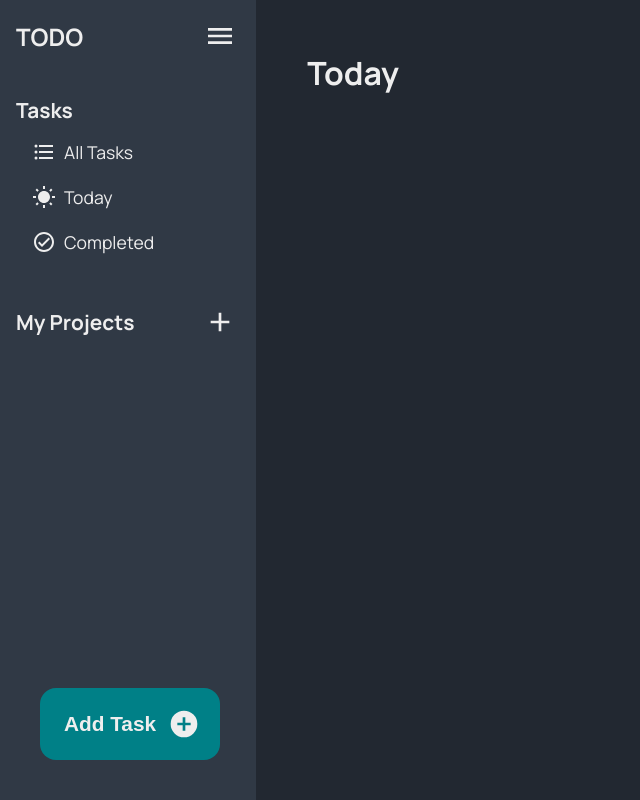
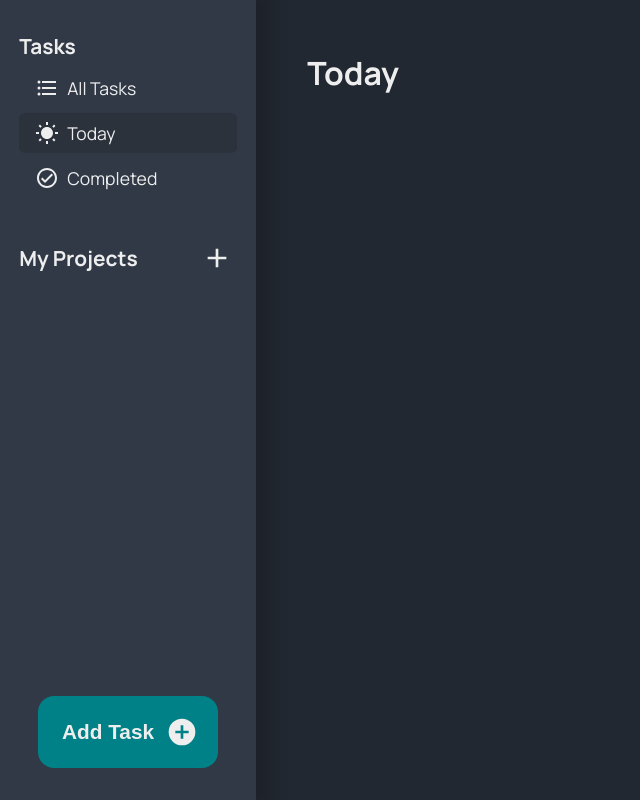
Before and after one commit to aadilhabibsattar/odin-todo-list, a website built with webpack: page src/template.html in a window 1280 px wide. Shown: the top 800 px of the page, without its empty margins (0-640 px from the left). Built offline with nearby package versions, Linux system fonts and the light colour scheme.

Commit message:
changed UI and added animations

```diff
--- a/src/scripts/dom.js
+++ b/src/scripts/dom.js
@@ -18,8 +18,17 @@ export function addTasksToPage(filteredTasks = taskList.filter(currentFilter)) {
             const task = filteredTasks[index];
             task.isChecked = !task.isChecked;
 
-            saveTasksToStorage();
-            addTasksToPage();
+            const taskElement = checkbox.closest(".task");
+            if (task.isChecked) {
+                taskElement.classList.add("task--fade-out");
+                setTimeout(() => {
+                    saveTasksToStorage();
+                    addTasksToPage();
+                }, 200);
+            } else {
+                saveTasksToStorage();
+                addTasksToPage();
+            }
         });
     });
 
--- a/src/scripts/project-input.js
+++ b/src/scripts/project-input.js
@@ -1,4 +1,5 @@
 import { filterByProject } from "./task-views.js";
+import { clearActiveStates } from "./task-views.js";
 
 const projectList = [];
 
@@ -23,7 +24,7 @@ document.addEventListener("DOMContentLoaded", () => {
         projectNameInput.value = "";
     });
     submitBtn.addEventListener("click", () => {
-        if (projectList.length == 5) {
+        if (projectList.length == 7) {
             alert("You cannot add more than 5 projects.");
             projectDialog.close();
             projectNameInput.value = "";
@@ -101,6 +102,9 @@ function addProjectClickListeners() {
 
     projectDivs.forEach((projectDiv) => {
         projectDiv.addEventListener("click", (e) => {
+            clearActiveStates();
+            projectDiv.classList.add("active");
+
             const projectName =
                 projectDiv.querySelector(".project-name").textContent;
             filterByProject(projectName);
--- a/src/scripts/task-views.js
+++ b/src/scripts/task-views.js
@@ -15,12 +15,18 @@ const viewTitle = document.querySelector(".task-view-title");
 export let currentFilter = () => true;
 
 allTasksPage.addEventListener("click", () => {
+    clearActiveStates();
+    allTasksPage.classList.add("active");
+
     currentFilter = (task) => !task.isChecked;
     addTasksToPage(taskList.filter(currentFilter));
     viewTitle.textContent = "All Tasks";
 });
 
 export function filterByToday() {
+    clearActiveStates();
+    todayPage.classList.add("active");
+
     currentFilter = (task) =>
         !task.isChecked && isToday(parseISO(task.dueDate));
     addTasksToPage(taskList.filter(currentFilter));
@@ -32,6 +38,9 @@ todayPage.addEventListener("click", () => {
 });
 
 completedPage.addEventListener("click", () => {
+    clearActiveStates();
+    completedPage.classList.add("active");
+
     currentFilter = (task) => task.isChecked;
     addTasksToPage(taskList.filter(currentFilter));
     viewTitle.textContent = "Completed";
@@ -43,3 +52,15 @@ export function filterByProject(projectName) {
 
     document.querySelector(".task-view-title").textContent = projectName;
 }
+
+export function clearActiveStates() {
+    allTasksPage.classList.remove("active");
+    todayPage.classList.remove("active");
+    completedPage.classList.remove("active");
+
+    document
+        .querySelectorAll(".sidebar-projects-section--project-page")
+        .forEach((div) => {
+            div.classList.remove("active");
+        });
+}
--- a/src/styles/global.css
+++ b/src/styles/global.css
@@ -12,7 +12,7 @@
     --secondaryColor: #747e8f;
     --blueColor: #008087;
     --lightColor: #eeeeee;
-    --greenColor: #01965a;
+    --greenColor: #01985c;
     --redColor: #ef5132;
     --yellowColor: #e8c527;
     --sidebarHoverColor: rgba(32, 35, 40, 0.3);
@@ -29,6 +29,7 @@ body {
     font-family: "Manrope", sans-serif;
     color: var(--lightColor);
     overflow-x: hidden;
+    overflow-y: scroll;
 }
 
 svg {
--- a/src/styles/sidebar.css
+++ b/src/styles/sidebar.css
@@ -5,14 +5,18 @@
     position: sticky;
     overflow: hidden;
 
-    padding: 1rem;
+    padding: 2rem 1.2rem;
 
     background-color: var(--sidebarColor);
+
+    display: flex;
+    flex-direction: column;
+    box-shadow: 0.5rem 0 1rem 0.5rem rgba(0, 0, 0, 0.15);
 }
 
 .sidebar-top {
     display: flex;
-    justify-content: space-between;
+    justify-content: center;
     align-items: center;
     margin-bottom: 5vh;
 }
@@ -32,6 +36,7 @@
 
 .sidebar-section-container {
     display: flex;
+    flex: 1;
     flex-direction: column;
 }
 
@@ -47,6 +52,13 @@
     padding: 1rem;
 
     font-size: 1.1rem;
+
+    transition: all 0.2s ease-in-out;
+}
+
+.sidebar-page:hover,
+.sidebar-page.active {
+    background-color: var(--sidebarHoverColor);
 }
 
 .sidebar-tasks--page-label {
@@ -54,10 +66,6 @@
     gap: 0.5rem;
     align-items: center;
     transform: translate(-1rem, 0rem);
-}
-
-.sidebar-page:hover {
-    background-color: var(--sidebarHoverColor);
 }
 
 .sidebar-tasks-section--task-page-container {
@@ -109,10 +117,10 @@
 .sidebar-projects-section--add-project-button-plus-icon {
     width: 2.5rem;
     height: 2.5rem;
+    transition: all 0.2s ease-in-out;
 }
 
 .sidebar-projects-section--add-project-button-plus-icon > svg {
-    /* fill: var(--blueColor); */
     fill: var(--lightColor);
 }
 
@@ -124,6 +132,8 @@
     display: flex;
     justify-content: space-between;
     align-items: center;
+
+    transition: all 0.2s ease-in-out;
 }
 
 .project-delete-icon-container > svg {
@@ -143,3 +153,10 @@
 .sidebar-projects-section--project-page:hover .project-delete-icon-container {
     opacity: 1;
 }
+
+.sidebar-tasks-section--all-tasks-page.active,
+.sidebar-tasks-section--today-page.active,
+.sidebar-tasks-section--completed-page.active,
+.sidebar-projects-section--project-page.active {
+    background-color: var(--sidebarHoverColor);
+}
--- a/src/styles/task-button.css
+++ b/src/styles/task-button.css
@@ -1,9 +1,14 @@
+.add-task-button-container {
+    width: 100%;
+    margin-top: auto;
+
+    display: flex;
+    justify-content: center;
+    align-items: center;
+}
+
 .add-task-button {
-    position: fixed;
-    bottom: 2rem;
-    left: 2.5rem;
     background-color: var(--blueColor);
-    z-index: 2;
 
     color: var(--lightColor);
     padding: 1rem;
@@ -18,13 +23,11 @@
     gap: 0.5rem;
     justify-content: space-between;
     align-items: center;
-
-    margin-bottom: 0.5rem;
 }
 
 .add-task-button:hover {
     background-color: #008990;
-    transform: scale(1.05);
+    transform: scale(1.03);
 }
 
 .add-task-button--plus-icon {
--- a/src/styles/task-dialog.css
+++ b/src/styles/task-dialog.css
@@ -40,7 +40,7 @@
 }
 
 .dialog-add-task-btn {
-    background-color: var(--blueColor);
+    background-color: var(--greenColor);
 }
 
 .dialog-close-dialog-btn {
--- a/src/styles/tasks.css
+++ b/src/styles/tasks.css
@@ -41,11 +41,20 @@
     cursor: pointer;
     user-select: none;
     -webkit-user-select: none;
+
+    transition: all 0.2s ease-in-out;
 }
 
 .checkbox > svg {
     width: 1rem;
     opacity: 0;
+}
+
+.checkbox:hover {
+    background-color: rgba(1, 152, 92, 0.3);
+}
+.checkbox:hover > svg {
+    opacity: 0.3;
 }
 
 .checkbox--checked {
@@ -71,12 +80,15 @@
     gap: 0.2rem;
     padding: 0.2rem 0.2rem;
     width: 100%;
+
+    transition: all 0.1s ease-in-out;
 }
 
 .task-content:hover {
-    background-color: hsl(214, 15%, 25%);
+    background-color: hsl(214, 15%, 20%);
     box-shadow: 0px 2px 3px 3px rgba(0, 0, 0, 0.2);
     border-radius: 0.5rem;
+    cursor: pointer;
 }
 
 .task-title {
@@ -133,3 +145,8 @@
 .delete-icon:hover {
     fill: var(--redColor);
 }
+
+.task--fade-out {
+    opacity: 0;
+    transition: opacity 0.2s ease;
+}
--- a/src/template.html
+++ b/src/template.html
@@ -7,36 +7,8 @@
     </head>
     <body>
         <div class="body-wrapper">
-            <!-- ! ADD TASK BUTTON -->
-            <button class="add-task-button">
-                <div class="add-task-button--text">Add Task</div>
-                <div class="add-task-button--plus-icon icon-container">
-                    <svg xmlns="http://www.w3.org/2000/svg" viewBox="0 0 24 24">
-                        <title>plus-circle</title>
-                        <path
-                            d="M17,13H13V17H11V13H7V11H11V7H13V11H17M12,2A10,10 0 0,0 2,12A10,10 0 0,0 12,22A10,10 0 0,0 22,12A10,10 0 0,0 12,2Z"
-                        />
-                    </svg>
-                </div>
-            </button>
-
             <!-- ! SIDEBAR -->
             <div class="sidebar">
-                <div class="sidebar-top">
-                    <div class="sidebar-top--title">TODO</div>
-                    <div class="sidebar-top--menu-icon icon-container">
-                        <svg
-                            xmlns="http://www.w3.org/2000/svg"
-                            viewBox="0 0 24 24"
-                        >
-                            <title>menu</title>
-                            <path
-                                d="M3,6H21V8H3V6M3,11H21V13H3V11M3,16H21V18H3V16Z"
-                            />
-                        </svg>
-                    </div>
-                </div>
-
                 <div class="sidebar-section-container">
                     <div
                         class="sidebar-section--header sidebar-tasks-section--header"
@@ -165,6 +137,25 @@
                             <!-- Projects get added here -->
                         </div>
                     </div>
+
+                    <div class="add-task-button-container">
+                        <button class="add-task-button">
+                            <div class="add-task-button--text">Add Task</div>
+                            <div
+                                class="add-task-button--plus-icon icon-container"
+                            >
+                                <svg
+                                    xmlns="http://www.w3.org/2000/svg"
+                                    viewBox="0 0 24 24"
+                                >
+                                    <title>plus-circle</title>
+                                    <path
+                                        d="M17,13H13V17H11V13H7V11H11V7H13V11H17M12,2A10,10 0 0,0 2,12A10,10 0 0,0 12,22A10,10 0 0,0 22,12A10,10 0 0,0 12,2Z"
+                                    />
+                                </svg>
+                            </div>
+                        </button>
+                    </div>
                 </div>
             </div>
 
```
Also changed, not shown: 1 other file.
